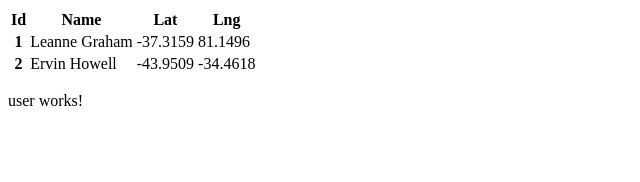
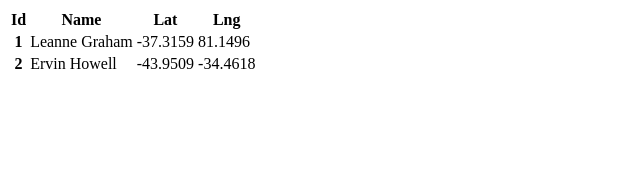
Before and after one commit to javierlete/angular-ejemplo-blog, an Angular app: page /users in a window 1280 px wide. Shown: the top 182 px of the page, without its empty margins (0-640 px from the left). Built offline with nearby package versions, Linux system fonts and the light colour scheme.

Commit message:
Rutado por defecto y rutados de user

```diff
--- a/src/app/app.component.html
+++ b/src/app/app.component.html
@@ -1,2 +1 @@
-<app-user-list></app-user-list>
-<app-user></app-user>
+<router-outlet></router-outlet>
--- a/src/app/app.module.ts
+++ b/src/app/app.module.ts
@@ -4,6 +4,7 @@ import { NgModule } from '@angular/core';
 import { AppComponent } from './app.component';
 import { UserComponent } from './user/user.component';
 import { UserListComponent } from './user-list/user-list.component';
+import { AppRoutingModule } from './app-routing.module';
 
 @NgModule({
   declarations: [
@@ -12,7 +13,8 @@ import { UserListComponent } from './user-list/user-list.component';
     UserListComponent
   ],
   imports: [
-    BrowserModule
+    BrowserModule,
+    AppRoutingModule
   ],
   providers: [],
   bootstrap: [AppComponent]
```
Also changed, not shown: src/app/app-routing.module.ts (added, +16 -0 lines).
